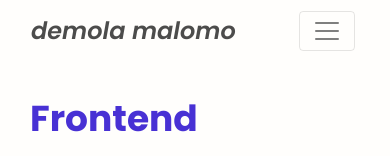
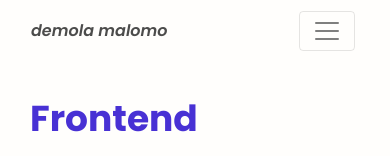
Before and after one commit to Mr-Malomz/Portflio, a React (Create React App) app: page / in a window 390 px wide. Shown: the top 156 px of the page. Built offline with nearby package versions, Linux system fonts and the light colour scheme.

Commit message:
Resume Link and Nav responsivenes

```diff
--- a/src/App.scss
+++ b/src/App.scss
@@ -20,6 +20,7 @@
 
 			@media (max-width: 750px) {
 				padding-left: 0px;
+				font-size: 16px !important;
 			}
 		}
 
--- a/src/components/Nav.tsx
+++ b/src/components/Nav.tsx
@@ -37,7 +37,7 @@
 				</a>
 				<a
 					className=' home-main-nav'
-					href='https://drive.google.com/file/d/1gN2FLDBN8CiwGvzgtDtwciWppARozA9L/view?usp=sharing'
+					href='https://drive.google.com/file/d/1esDa2dFs9Wu0aV4Fcln8_765lwdrAVjF/view?usp=sharing'
 					target='_blank'
 					rel='noopener noreferrer'
 				>
```
